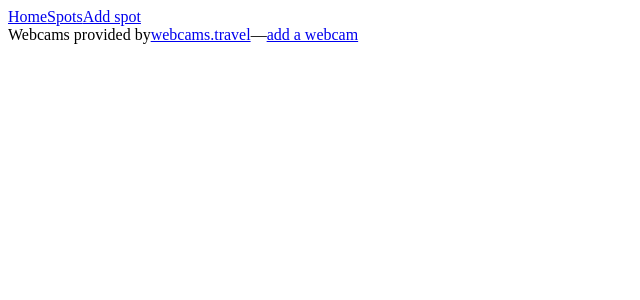
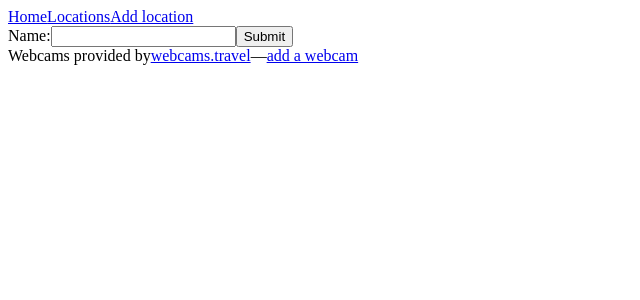
Before and after one commit to andrey-andreev/storm-seek, a React (Create React App) app: page /create_location in a window 1280 px wide. Shown: the top 300 px of the page, without its empty margins (0-640 px from the left). Built offline with nearby package versions, Linux system fonts and the light colour scheme.

Commit message:
Create and list locations

```diff
--- a/src/App.jsx
+++ b/src/App.jsx
@@ -1,12 +1,11 @@
 import React from 'react'
-import { shape } from 'prop-types'
 import { Provider } from 'react-redux'
 import { BrowserRouter } from 'react-router-dom'
 
+import Layout from './components/Layout'
+import store from './storeConfig'
 
-import Layout from './components/Layout'
-
-const App = ({ store }) => (
+const App = () => (
   <Provider store={store}>
     <BrowserRouter>
       <Layout />
@@ -14,8 +13,8 @@ const App = ({ store }) => (
   </Provider>
 )
 
-App.propTypes = {
-  store: shape({}).isRequired
-}
+// App.propTypes = {
+//   store: shape({}).isRequired
+// }
 
 export default App
--- /dev/null
+++ b/src/components/CreateLocation.jsx
@@ -0,0 +1,49 @@
+import React from 'react'
+import { shape, func } from 'prop-types'
+import { connect } from 'react-redux'
+import { withRouter } from 'react-router-dom'
+
+import { addLocation } from '../actions/locations'
+
+class CreateLocation extends React.Component {
+  constructor(props) {
+    super(props)
+    this.state = { value: '' }
+
+    this.handleChange = this.handleChange.bind(this)
+    this.handleSubmit = this.handleSubmit.bind(this)
+  }
+
+  handleChange(event) {
+    this.setState({ value: event.target.value })
+  }
+
+  handleSubmit(event) {
+    // alert(`A name was submitted:  + ${this.state.value}`)
+    this.props.addLocation(this.state.value)
+    this.props.history.push('/locations')
+    event.preventDefault()
+  }
+
+  render() {
+    return (
+      <form onSubmit={this.handleSubmit}>
+        <label htmlFor="title">
+          Name:
+          <input id="title" type="text" value={this.state.value} onChange={this.handleChange} />
+        </label>
+        <input type="submit" value="Submit" />
+      </form>
+    )
+  }
+}
+
+CreateLocation.propTypes = {
+  addLocation: func.isRequired,
+  history: shape({ push: func }).isRequired
+}
+
+export default withRouter(connect(
+  null,
+  { addLocation }
+)(CreateLocation))
--- a/src/components/CreateSpot.jsx
+++ /dev/null
@@ -1,7 +0,0 @@
-import React from 'react'
-
-const CreateSpot = () => (
-  <div>CreateSpot</div>
-)
-
-export default CreateSpot
--- a/src/components/Layout.jsx
+++ b/src/components/Layout.jsx
@@ -4,8 +4,8 @@ import { Switch, Route } from 'react-router-dom'
 import Navigation from './Navigation'
 import Footer from './Footer'
 import Home from './Home'
-import Spots from './Spots'
-import CreateSpot from './CreateSpot'
+import Locations from './Locations'
+import CreateLocation from './CreateLocation'
 
 // import logo from './logo.svg'
 
@@ -18,8 +18,8 @@ const Layout = () => (
     <Navigation />
     <Switch>
       <Route path="/" component={Home} exact />
-      <Route path="/spots" component={Spots} />
-      <Route path="/create_spot" component={CreateSpot} />
+      <Route path="/locations" component={Locations} />
+      <Route path="/create_location" component={CreateLocation} />
     </Switch>
     <Footer />
   </Fragment>
--- /dev/null
+++ b/src/components/Locations.jsx
@@ -0,0 +1,24 @@
+import React from 'react'
+import { arrayOf, shape, string } from 'prop-types'
+import { connect } from 'react-redux'
+
+const Locations = ({ locations }) => (
+  <div>
+    Locations
+    <ul>
+      {locations.map(location => (<li key={location.title}>{location.title}</li>))}
+    </ul>
+  </div>
+)
+
+Locations.propTypes = {
+  locations: arrayOf(shape({
+    title: string
+  })).isRequired
+}
+
+const mapStateToProps = state => ({
+  locations: state.locations
+})
+
+export default connect(mapStateToProps)(Locations)
--- a/src/components/Navigation.jsx
+++ b/src/components/Navigation.jsx
@@ -4,8 +4,8 @@ import { NavLink } from 'react-router-dom'
 const Navigation = () => (
   <div>
     <NavLink to="/">Home</NavLink>
-    <NavLink to="/spots">Spots</NavLink>
-    <NavLink to="/create_spot">Add spot</NavLink>
+    <NavLink to="/locations">Locations</NavLink>
+    <NavLink to="/create_location">Add location</NavLink>
   </div>
 )
 
--- a/src/components/Spots.jsx
+++ /dev/null
@@ -1,7 +0,0 @@
-import React from 'react'
-
-const Spots = () => (
-  <div>Spots</div>
-)
-
-export default Spots
--- a/src/index.js
+++ b/src/index.js
@@ -1,13 +1,9 @@
 import React from 'react'
 import ReactDOM from 'react-dom'
-import { createStore } from 'redux'
 
 import App from './App'
 import registerServiceWorker from './registerServiceWorker'
-import reducers from './reducers/reducers'
-
-const store = createStore(reducers)
 
 /* eslint-disable-next-line react/jsx-filename-extension */
-ReactDOM.render(<App store={store} />, document.getElementById('root'))
+ReactDOM.render(<App />, document.getElementById('root'))
 registerServiceWorker();
```
